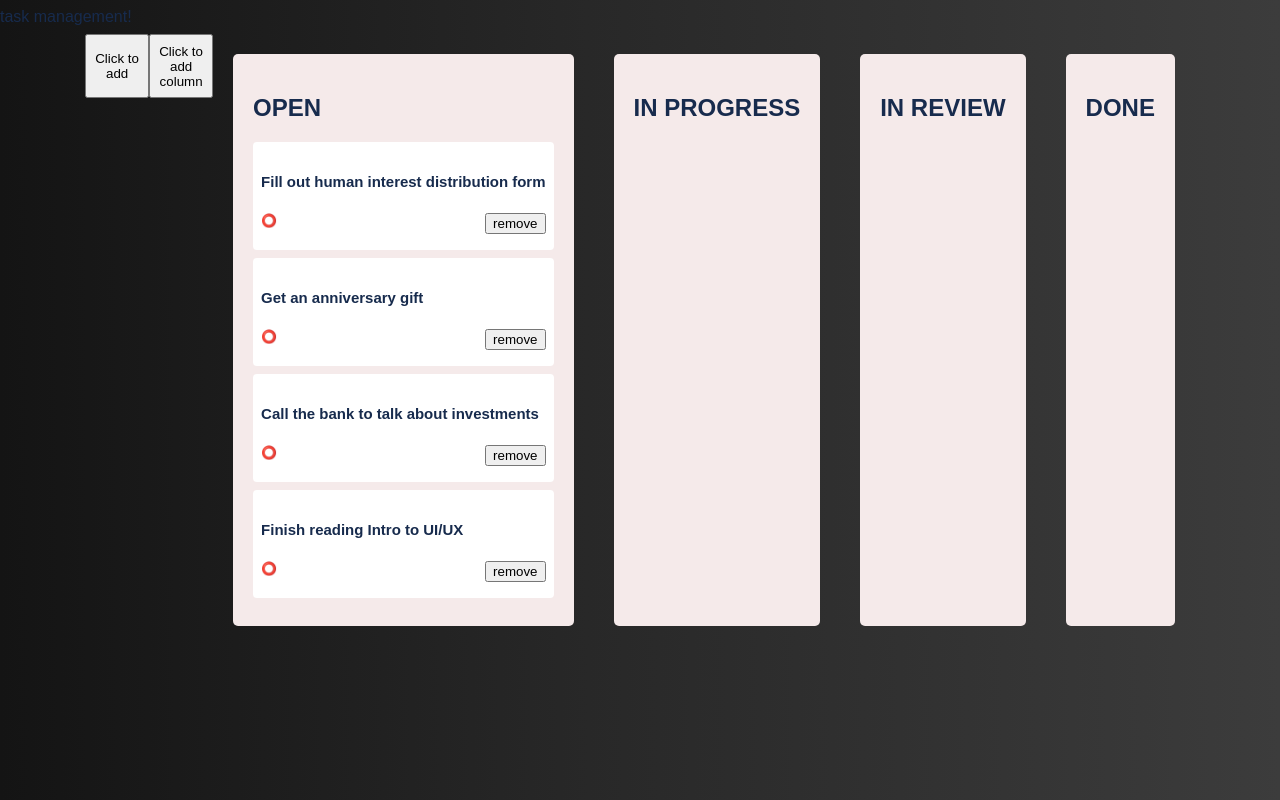
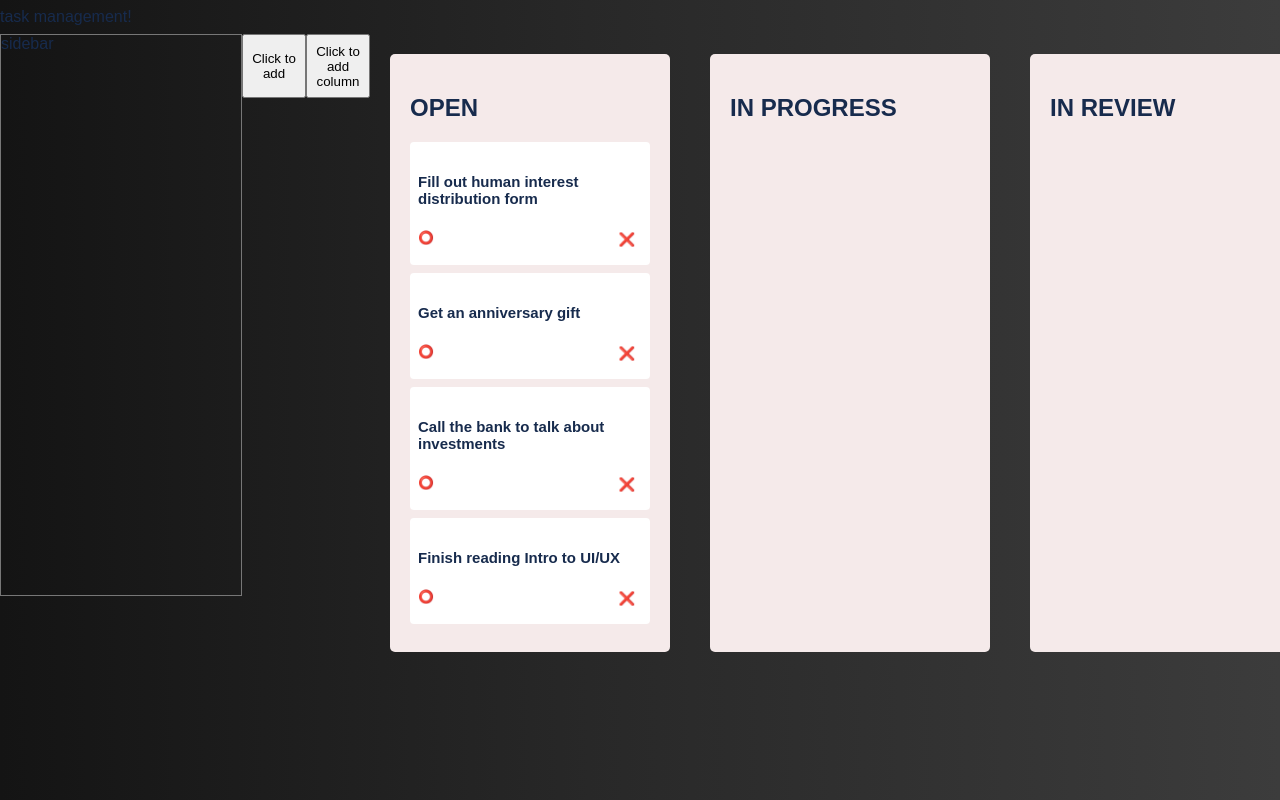
Before and after one commit to sajadsarlaki/task_management, a React (Create React App) app: page / in a window 1280 px wide. Built offline with nearby package versions, Linux system fonts and the light colour scheme.

Commit message:
1.label add/delete bug fixed 2.main style of task added.

```diff
--- a/src/App.js
+++ b/src/App.js
@@ -8,12 +8,11 @@ import Header from "./components/header/Header";
 const App = () => {
     return(
     <DndProvider backend={HTML5Backend}>
-            <div className={'root'}>
-                <Header />
-                <Container />
-            </div>
-
-
+        <Header />
+        <div className={'middle'}>
+            <div className={'sidebar'}>sidebar</div>
+            <Container />
+        </div>
 
     </DndProvider>
     )
--- a/src/App.scss
+++ b/src/App.scss
@@ -28,18 +28,21 @@ p {
   text-align: left;
 }
 
-.root{
+#root{
   background: $linear-bg;
-    //display: grid;
-    //grid-gap: 10px;
-    //grid-template-columns: 1fr 4fr 1fr;
-    //grid-template-areas:
-    //"header header header"
-    //"sidebar content content"
-    //"sidebar  ......  .......";
-    //color: #444;
+  display: flex;
+  flex-direction: column;
 
   overflow-x: scroll;
+}
+.sidebar{
+  min-width: 15rem;
+  border: 1px solid #777;
+  height: 70vh;
+}
+.middle{
+  display: flex;
+  flex-direction: row;
 }
 .header{
   grid-area: header;
@@ -47,7 +50,6 @@ p {
   //border: 1px solid #777;
 
 }
-
 .content{
   grid-area: content;
   display: flex;
@@ -61,14 +63,7 @@ p {
 
 }
 
-.sidebar{
-  grid-area: sidebar;
-  border: 1px solid #777;
-  height: 70vh;
-}
-
-
-label {
+.label {
   font-size: 1rem;
   display: block;
 }
@@ -83,20 +78,32 @@ select {
 }
 
 
+.col-wrapper {
+  display: flex;
+  flex-direction: column;
+  margin: 20px;
+  padding: 20px;
+  background-color: $background-color;
+  border-radius: 5px;
+  min-width: 15rem;
+  &__col-header{
+    font-size: 20px;
+    font-weight: 600;
+    margin-bottom: 20px;
+    margin-top: 0;
+  }
+}
 
 .item {
   display: flex;
   flex-direction: column;
-
-;
-
   font-size: 0.8rem;
   margin-bottom: 0.5rem;
   padding: 0.5rem;
   border-radius: 0.25rem;
   z-index: 1;
   background-color: white;
-  max-width: 20rem;
+  width: 14rem;
 
   &:hover{
     cursor: pointer;
@@ -105,28 +112,35 @@ select {
 
   }
   &__title{
-    grid-area: title;
     font-weight: 600;
     font-size: 0.8rem;
   }
   &__status{
-    grid-area: status;
     text-align: right;
   }
   &__label-section{
-    grid-area: labels;
-    padding-top: .5rem;
-    display: grid;
-    grid-template-columns: repeat(5,1fr);
-    grid-template-rows: repeat(2,1fr) ;
+    padding-top:.5rem;
+
   }
   &__label-span{
-    padding: 0.1rem;
+    display: inline-block;
+    padding: 0.1rem 0.3rem;
+    margin: 0.1rem 0.2rem;
     border-radius: .5rem;
     text-align: center;
+    color: white;
   }
   &__dl-btn{
-    grid-area: dlbtn;
+    background-color: white;
+    border: 1px solid #fff;
+    color: #999999;
+    cursor: pointer;
+    &:hover{
+      transform: scale(1.2);
+      border:1px solid red;
+      transition: transform 150ms;
+    }
+
   }
   &__footer{
     display: flex;
@@ -148,21 +162,7 @@ select {
   height: 100%;
 }
 
-.col-wrapper {
-  display: flex;
-  flex-direction: column;
-  margin: 20px;
-  padding: 20px;
-  background-color: $background-color;
-  border-radius: 5px;
-  //min-width: 250px;
-  &__col-header{
-    font-size: 20px;
-    font-weight: 600;
-    margin-bottom: 20px;
-    margin-top: 0;
-  }
-}
+
 
 .col {
   min-height: 300px;
@@ -187,11 +187,44 @@ select {
 .modal {
   background-color: #F4F5F7;
   border-radius: 2px;
-  margin: 48px 0 80px;
-  min-height: 450px;
-  width: 800px;
-  outline: none;
+  margin: 4rem 2rem;
+  //min-height: 450px;
+  width: 40rem;
+  outline:none;
   padding: 20px;
+  &__header{
+    display: flex;
+    flex-direction: row;
+  }
+  &__content{
+    display: flex ;
+    flex-direction: column;
+  }
+  &__desc{
+    padding-left: 2.4rem;
+  }
+  &__status{
+    padding-left: 2.2rem;
+  }
+  &__label-span{
+    padding: .4rem .2rem;
+    border-radius: .2rem;
+    margin: 0.2rem;
+  }
+  &__label-labels{
+    padding-left: 2.4rem;
+    display: flex;
+    flex-direction: row;
+    color: white;
+  }
+  &__label--add{
+    color: #555;
+    border: 1px solid $complete-color;
+    padding: .4rem .2rem;
+    border-radius: .2rem;
+    margin: 0.2rem;
+    cursor: pointer;
+  }
 }
 
 .overlay {
@@ -251,11 +284,7 @@ select {
   }
 }
 
-.label-span{
-  padding: .4rem .2rem;
-  border-radius: .2rem;
-  margin: 0.2rem;
-}
+
 .label_content{
   margin: 2rem 0rem;
 
--- a/src/components/labels/Labels.js
+++ b/src/components/labels/Labels.js
@@ -1,4 +1,4 @@
-import React, { useState } from 'react';
+import React, {useState} from 'react';
 import Modal from 'react-modal';
 // This holds a list of some fiction people
 // Some  have the same name but different age and id
@@ -28,6 +28,9 @@ function Label({item, onLabelsModalClose, showLabels, updateItem}) {
 
     const addLabelToItems = (labelItem) => {
         const newItem = item;
+        if (!newItem.labels)
+            newItem.labels = [];
+
         if(item.labels.includes(labelItem)){
             onLabelsModalClose()
             return
@@ -39,14 +42,15 @@ function Label({item, onLabelsModalClose, showLabels, updateItem}) {
     }
 
     const addNewLabel = () => {
-        let newLabel = { id:10, name: 'kos', color:'pink'  }
-        setFoundLabels([...foundLabels.concat(newLabel)])
-
+        let newLabel = { name: 'fe', color:'red'  }
+        const checkExistence = foundLabels.filter((i)=>i.name === newLabel.name && i.color === newLabel.color);
+        console.log(checkExistence)
+        if (!checkExistence.length) {
+            setFoundLabels([...foundLabels.concat(newLabel)]);
+        }
     }
     const deleteLabel = () => {
-        const label = {name: 'bob', color:'pink'  };
-        item.labels.splice(item.labels.indexOf(i=>i.name == label.name),1)
-        console.log(item)
+        item.labels = item.labels.filter(i=>i.name !== 'Bob');
         updateItem(item)
         onLabelsModalClose()
     }
--- a/src/components/task/Task.js
+++ b/src/components/task/Task.js
@@ -72,7 +72,7 @@ const Task = ({item, index, moveItem, removeItem, status, updateItem}) => {
                 <p className={'item__footer'}>
                     <span className="item__status">{item.icon}</span>
                     <button className={'item__dl-btn'} onClick={()=>removeItem(item.id)}>
-                        remove
+                        ❌
                     </button>
                 </p>
 
--- a/src/components/window/Window.js
+++ b/src/components/window/Window.js
@@ -17,30 +17,33 @@ const Window = ({show, onClose, item, updateItem})=>{
             className={"modal"}
             overlayClassName={'overlay'}
         >
-            <div className="close-btn-ctn" id={'btn'}>
+            <div className="modal__header" id={'btn'}>
                 <h1 style={{flex:"1 90%"}}> {item.title}</h1>
                 <button className={"closed-btn"} onClick={onClose}>X</button>
             </div>
-            <div>
-                <h2>Description</h2>
-                <p>{item.content}</p>
-                <h2>{item.status}</h2>
-                <p>{item.icon}{`${item.status.charAt(0).toUpperCase()}${item.status.slice(1)}`}</p>
-                <div className={'label_content'}>
+            <div className={"modal__content"}>
+                <h2><span>📝</span>️ Description</h2>
+                <p className={"modal__desc"}>{item.content}</p>
+                <h2><span>🔘</span> State</h2>
+                <p className={"modal__status"}>{item.icon}{`${item.status.charAt(0).toUpperCase()}${item.status.slice(1)}`}</p>
+                <h2><span>🔖</span>️ Labels</h2>
+                <div className={"modal__label-labels"}>
                     {item.labels ?
-                        item.labels.map(i=><span className={'label-span'} style={{backgroundColor:i.color}}>{i.name}</span>):""}
+                        item.labels.map(i=><span className={"modal__label-span"} style={{backgroundColor:i.color}}>{i.name}</span>):""}
+                    <span className={'modal__label--add'} onClick={onLabelsModalOpen}>
+                    + labels
+                </span>
                 </div>
 
+                <Label
+                    item={item}
+                    onLabelsModalClose={onLabelsModalClose}
+                    showLabels={showLabelsModal}
+                    updateItem={updateItem}
+                />
+
             </div>
-            <button onClick={onLabelsModalOpen}>
-                labels
-            </button>
-            <Label
-                item={item}
-                onLabelsModalClose={onLabelsModalClose}
-                showLabels={showLabelsModal}
-                updateItem={updateItem}
-            />
+
 
         </Modal>
 
--- a/src/data/dataset.js
+++ b/src/data/dataset.js
@@ -46,7 +46,7 @@ const statuses = [{
 
 const labels = [
     { name: 'Andy', color:'#fd2'  },
-    { name: 'Bob',  color:'#900'},
+    { name: 'Bob',  color:'red'},
     { name: 'Tom Hulk', color:'#090'},
     { name: 'Tom Hank', color:'#009' },
 
```
